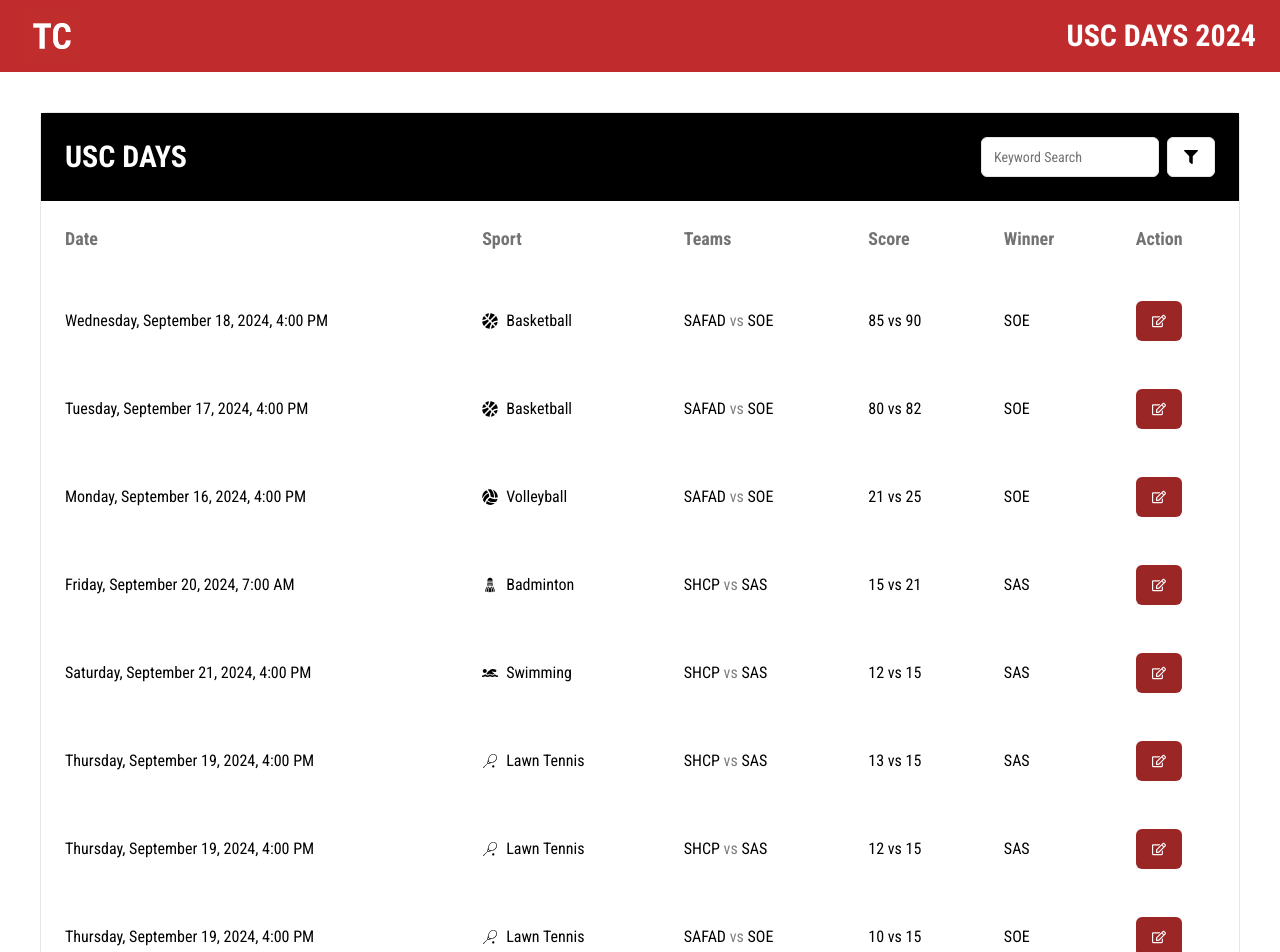
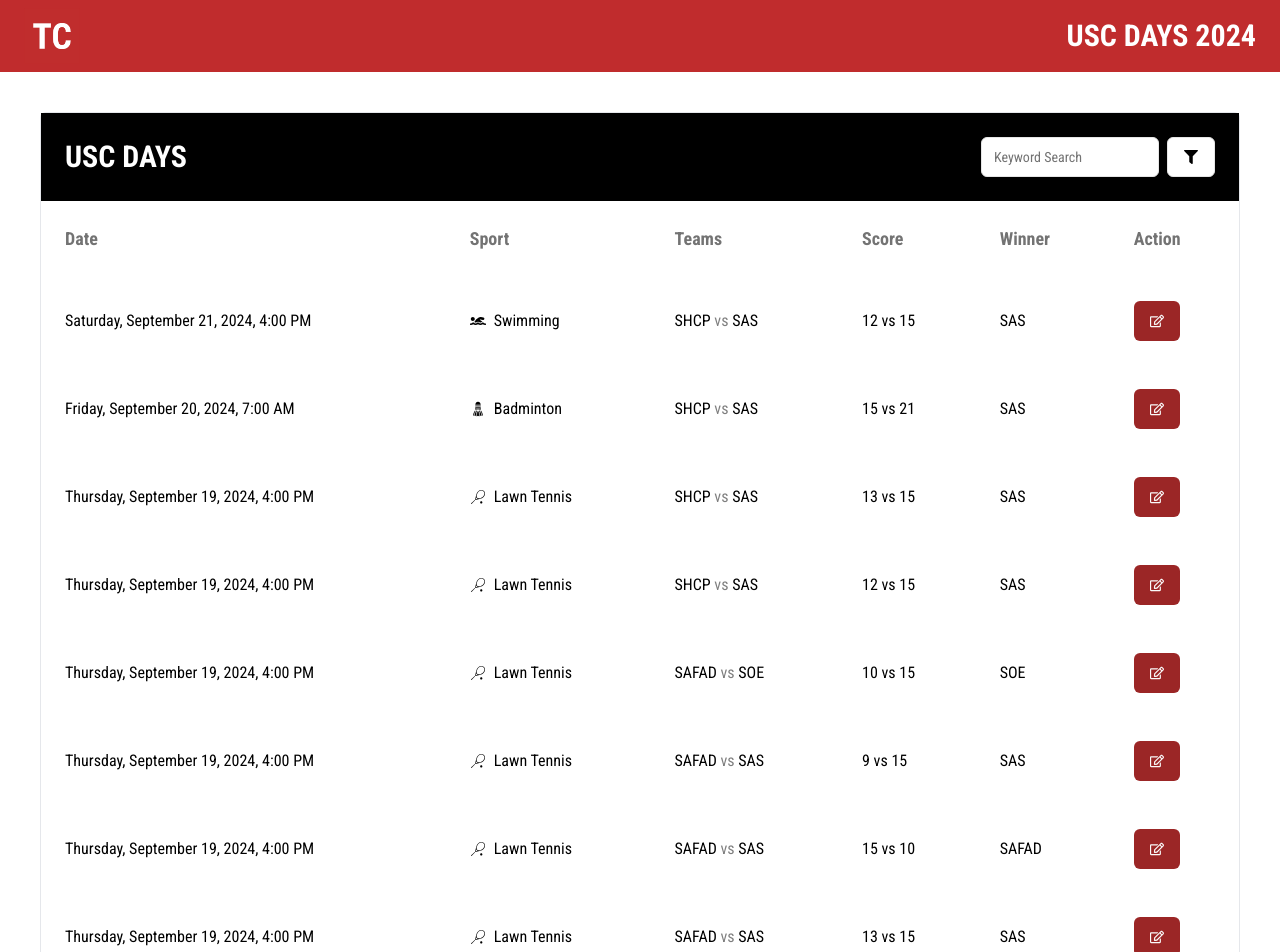
Before and after one commit to todayscarolinian/usc-days, a Next.js app: page / in a window 1280 px wide. Shown: the top 952 px of the page. Built offline with nearby package versions, Linux system fonts and the light colour scheme.

Commit message:
feat[TC-01_03]: sorted score data table date by default

```diff
--- a/src/components/Scores/columns.tsx
+++ b/src/components/Scores/columns.tsx
@@ -1,6 +1,6 @@
 "use client";
 
-import { ColumnDef } from "@tanstack/react-table";
+import { ColumnDef, SortingFn } from "@tanstack/react-table";
 import { Scores } from "@/types/types";
 import { Champions } from "@/types/types";
 import {
@@ -24,10 +24,22 @@ const sportIcons: Record<string, JSX.Element> = {
   // Add other sports and their icons here
 };
 
+const dateSortingFn: SortingFn<Scores> = (rowA, rowB, columnId) => {
+  const dateStrA = rowA.getValue<string>(columnId);
+  const dateStrB = rowB.getValue<string>(columnId);
+
+  // Convert the formatted date strings to Date objects
+  const dateA = new Date(dateStrA);
+  const dateB = new Date(dateStrB);
+
+  // Compare the Date objects (ascending order)
+  return dateA.getTime() - dateB.getTime();
+};
+
 export const scoreColumns: ColumnDef<Scores>[] = [
   {
     id: "date",
-    accessorKey: "date",
+    accessorFn: (row) => formatLongDate(row.date), // Create derived field
     header: () => <span className="font-bold sm:text-lg">Date</span>,
     cell: (info) => {
       const date = info.getValue<string>();
@@ -38,6 +50,7 @@ export const scoreColumns: ColumnDef<Scores>[] = [
         <span className="sm:text-[16px]">{formattedDate}</span>
       )
     },
+    sortingFn: dateSortingFn,
   },
   {
     id: "game",
--- a/src/components/Scores/score-table.tsx
+++ b/src/components/Scores/score-table.tsx
@@ -6,6 +6,7 @@ import {
   ColumnDef,
   ColumnFiltersState,
   PaginationState,
+  SortingState,
   flexRender,
   getCoreRowModel,
   getFilteredRowModel,
@@ -50,6 +51,12 @@ export function DataTable<TData, TValue>({
     pageIndex: 0,
     pageSize: 8,
   });
+  const [sorting, setSorting] = useState<SortingState>([
+    {
+      id: "date",
+      desc: true,
+    }
+  ])
   const filters = useFilter();
 
   useEffect(() => {
@@ -88,11 +95,13 @@ export function DataTable<TData, TValue>({
     onColumnFiltersChange: setColumnFilters,
     onGlobalFilterChange: setGlobalFilter,
     onPaginationChange: setPagination,
+    onSortingChange: setSorting,
     globalFilterFn: "includesString",
     state: {
       globalFilter,
       columnFilters,
       pagination,
+      sorting
     },
   });
 
--- a/src/lib/utils.ts
+++ b/src/lib/utils.ts
@@ -6,12 +6,10 @@ export function cn(...inputs: ClassValue[]) {
   return twMerge(clsx(inputs))
 }
 
-// Helper function to format a date string into a long date format with time
 export function formatLongDate(dateString: string): string {
-  // Parse the date string into a JavaScript Date object
+
   const date = new Date(dateString);
 
-  // Format the date into a long date format with time
-  // Example format: "Monday, September 25, 2024, 10:30 AM"
   return format(date, "EEEE, MMMM d, yyyy, h:mm a");
+
 }
```
